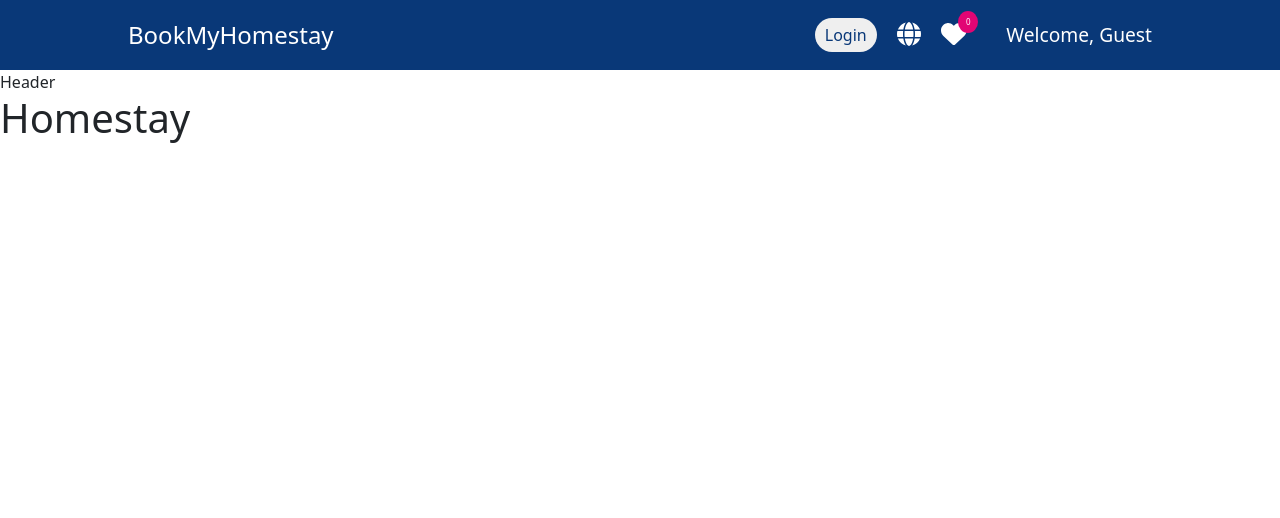
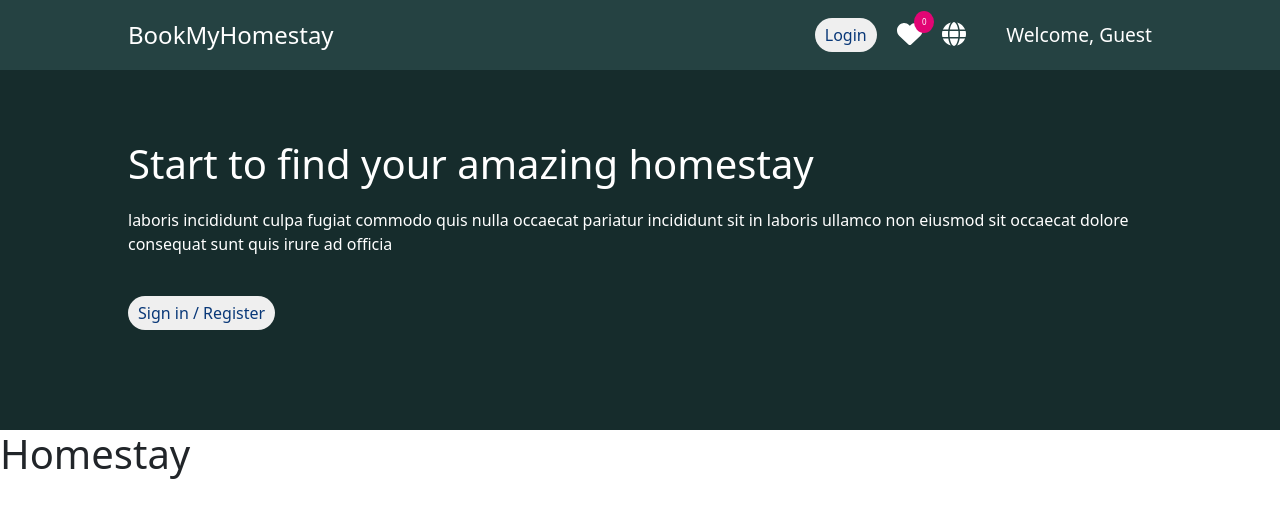
Before and after one commit to hyemin-project/booking-homestay-web, a React (Create React App) app: page / in a window 1280 px wide. Shown: the top 518 px of the page. Built offline with nearby package versions, Linux system fonts and the light colour scheme.

Commit message:
updated header

```diff
--- a/package.json
+++ b/package.json
@@ -9,6 +9,7 @@
     "@testing-library/react": "^13.4.0",
     "@testing-library/user-event": "^13.5.0",
     "axios": "^1.6.8",
+    "lorem-ipsum": "^2.0.8",
     "react": "^18.2.0",
     "react-dom": "^18.2.0",
     "react-scripts": "5.0.1",
--- a/src/conponents/header/Header.js
+++ b/src/conponents/header/Header.js
@@ -1,10 +1,36 @@
 import "./header.css";
+import { LoremIpsum } from 'lorem-ipsum';
+
+const Header = () => {
+
+    // Create an instance of the LoremIpsum class
+     const lorem = new LoremIpsum();
+    // Generate 25 "words" of Lorem Ipsum text
+    const loremText = lorem.generateWords(25);
+
+    return (
+        <div className="header">
+            <div className="headerContainer">
+                <div className="headerList">
+                    <div className="headerListItem">
+                        {/* <div className ="headerListItem">
+
+                        </div> */}
 
 
 
-const Header = () =>{
-    return (
-        <div className = "header"> Header </div>
+                    </div>
+                </div>
+
+
+
+                <h1 className ="headerTitle">Start to find your amazing homestay</h1>
+                <p className="headerDesc">
+                        {loremText}
+                </p>
+                <button className="headerButton">Sign in / Register</button>
+            </div>
+        </div>
 
     )
 }
--- a/src/conponents/header/header.css
+++ b/src/conponents/header/header.css
@@ -0,0 +1,40 @@
+.header{
+    background-color: #162c2c;
+    color:white;
+    display:flex;
+    justify-content: center;
+}
+
+.headerList{
+    display:flex;
+    justify-content: center;
+    gap:40px;
+    margin-bottom:50px;
+}
+
+.headerContainer{
+    width:100%;
+    max-width:1024px;
+    margin:20px 0px 100px 0px;
+
+}
+
+
+
+/*
+header description */
+.headerDesc{
+    margin:20px 20px 40px 0;
+
+}
+
+/* sign in and register button */
+.headerButton{
+    border: none;
+    padding:5px 10px;
+    cursor: pointer;
+    color:#093878;
+    font-weight: 500;
+    border-radius: 20px;
+
+}
--- a/src/conponents/navbar/Navbar.js
+++ b/src/conponents/navbar/Navbar.js
@@ -1,6 +1,6 @@
 import "./navbar.css";
 import { FontAwesomeIcon } from '@fortawesome/react-fontawesome';
-import { faHeart, faGlobe  } from '@fortawesome/free-solid-svg-icons';
+import { faHeart, faGlobe } from '@fortawesome/free-solid-svg-icons';
 import React, { useState } from 'react';
 
 const Navbar = () => {
@@ -9,34 +9,35 @@ const Navbar = () => {
 
 
     return (
-        <div className = "navbar">
-            <div className = "navContainer">
-                <span className = "navLogo">BookMyHomestay</span>
-                <div className = "navMenu">
+        <div className="navbar">
+            <div className="navContainer">
+                <span className="navLogo">BookMyHomestay</span>
+                <div className="navMenu">
                     {/* <button className="navButton">Register</button> */}
                     <button className="navButton">Login</button>
 
+
+                    {/* implement favorite list logic here */}
+                    <div className="favoriteList">
+                        <FontAwesomeIcon icon={faHeart} className="favoriteIcon" />
+                        <span className="favoriteCount">0</span>
+                    </div>
                     {/* implement multiple language logic here */}
                     <div className="languageSelection">
                         <FontAwesomeIcon icon={faGlobe} className="languageIcon" onClick={() => setShowDropdown(!showDropdown)} />
                         {showDropdown && (
                             <div className="languageDropdown">
-                                <div className="languageOption" onClick={() => alert('English Selected')}>English</div>
+                                <div className="languageOption" onClick={() => alert('English Selected')}>Korean</div>
                                 <div className="languageOption" onClick={() => alert('Chinese Selected')}>Chinese</div>
                                 <div className="languageOption" onClick={() => alert('Brazilian Selected')}>Brazilian</div>
                             </div>
                         )}
                     </div>
-                    {/* implement favorite list logic here */}
-                    <div className="favoriteList">
-                        <FontAwesomeIcon icon={faHeart} className="favoriteIcon"/>
-                        <span className="favoriteCount">0</span>
-                    </div>
-
                     {/*Welcome message*/}
                     <div className="welcomeMessage">Welcome, Guest</div>
 
                 </div>
+
             </div>
         </div>
     )
--- a/src/conponents/navbar/navbar.css
+++ b/src/conponents/navbar/navbar.css
@@ -1,6 +1,6 @@
 .navbar{
     height:70px;
-    background:#093878;
+    background:#254242;
     display:flex;
     justify-content: center;
 
```
Also changed, not shown: 1 other file (tests, documents, lock files or other folders).
